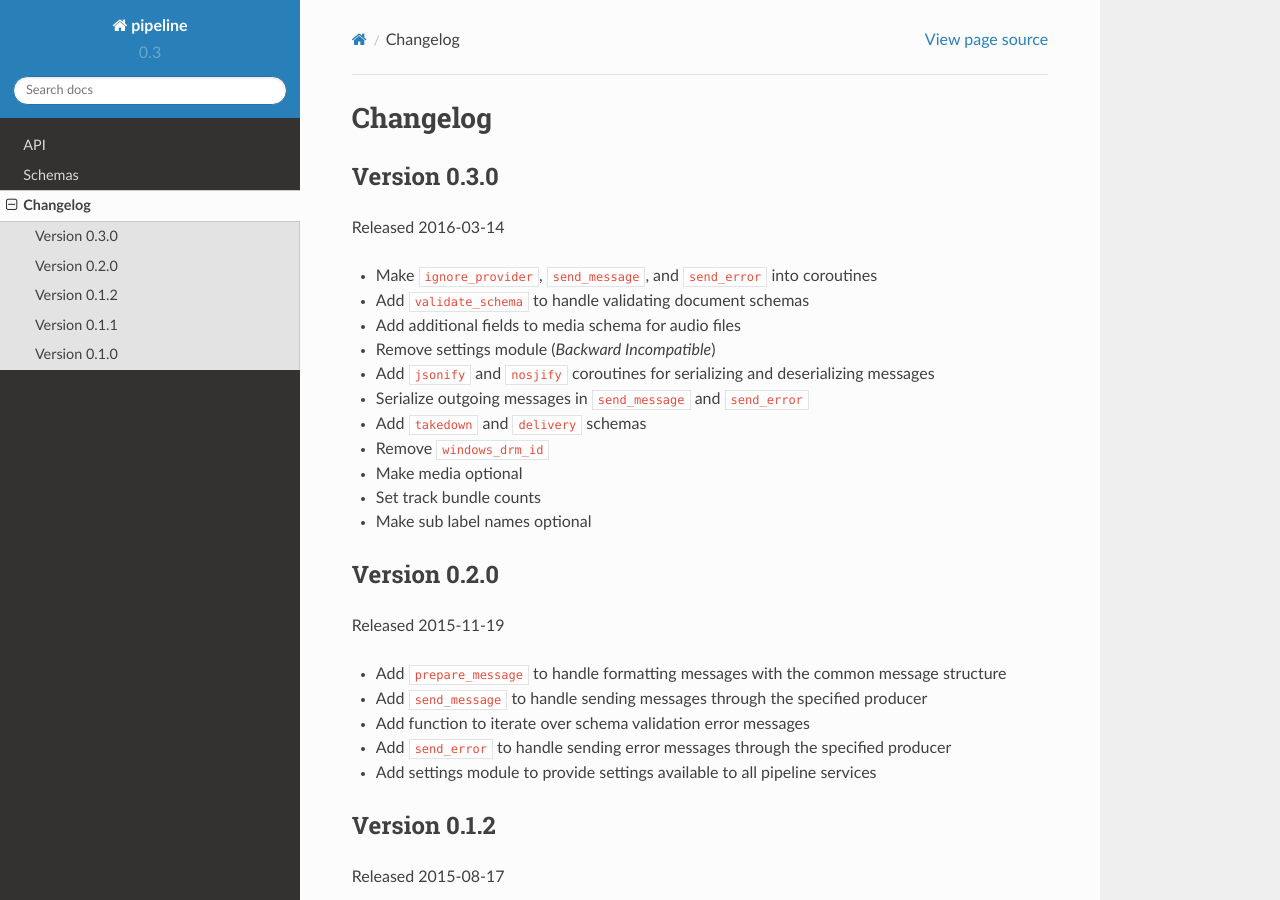
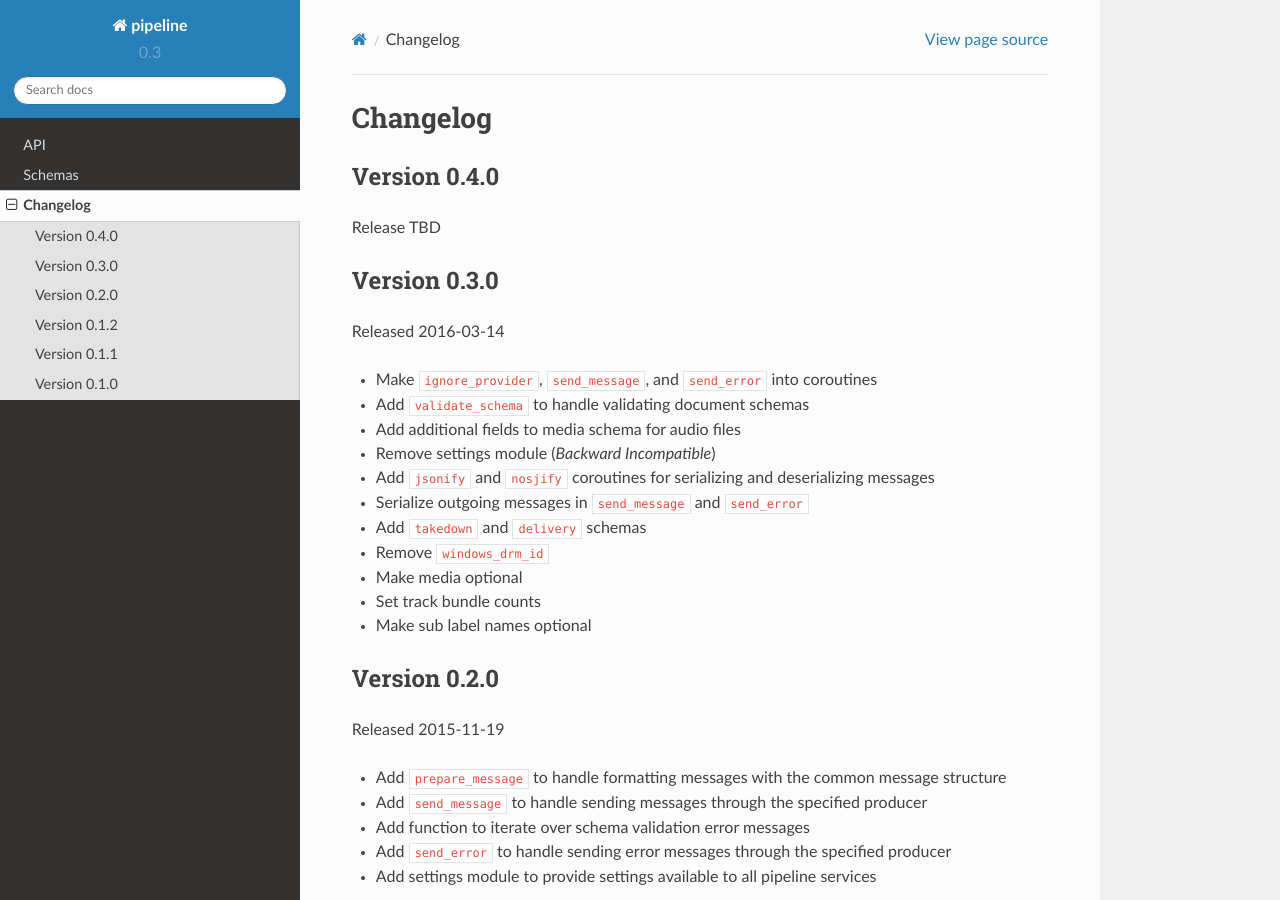
Before and after one commit to iheartradio/pipeline, a Sphinx documentation site: the page built from docs/changes.rst, in a window 1280 px wide and 900 px high. Built offline with Sphinx 7.4.7 and the Read the Docs theme 2.0.0, drawn with Linux system fonts in a browser that asks for light colours.

Commit message:
Bump version 0.4.0

```diff
--- a/docs/changes.rst
+++ b/docs/changes.rst
@@ -1,6 +1,11 @@
 =========
 Changelog
 =========
+
+Version 0.4.0
+=============
+
+Release TBD
 
 Version 0.3.0
 =============
--- a/setup.py
+++ b/setup.py
@@ -2,7 +2,7 @@ from setuptools import find_packages, setup
 
 setup(
     name='pipeline',
-    version='0.3.0',
+    version='0.4.0',
     packages=find_packages(exclude=['tests']),
     install_requires=[
         'Henson>=0.5.0',
```
